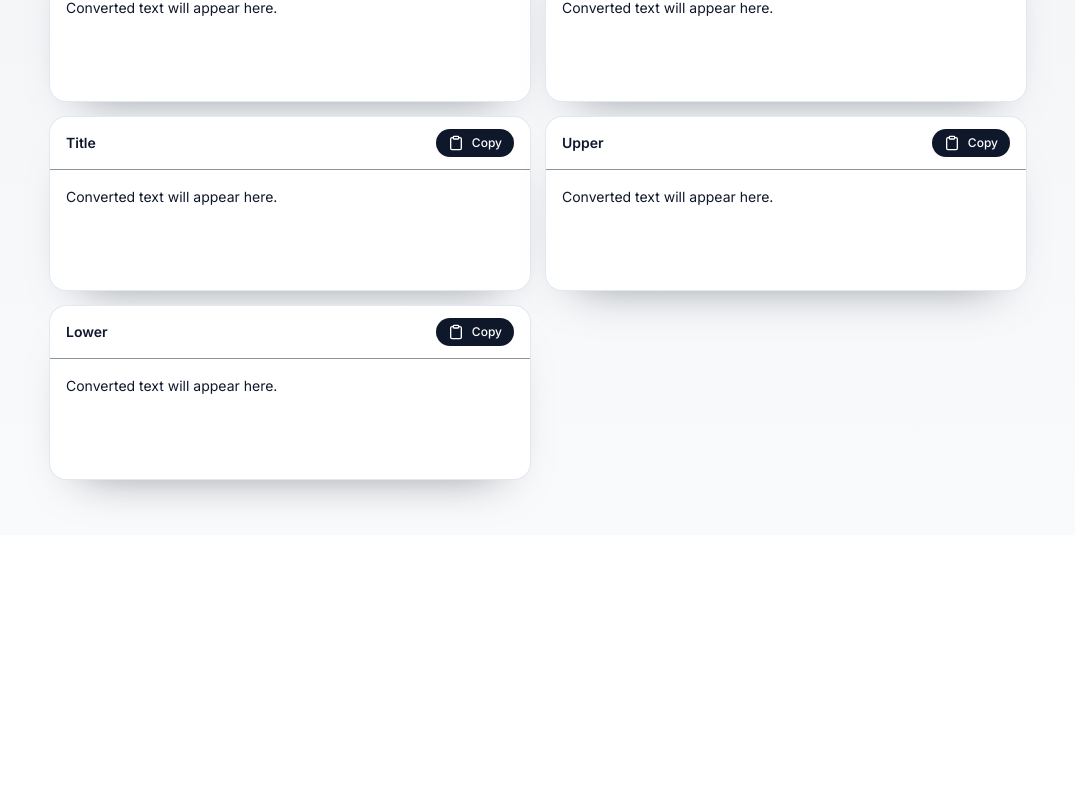
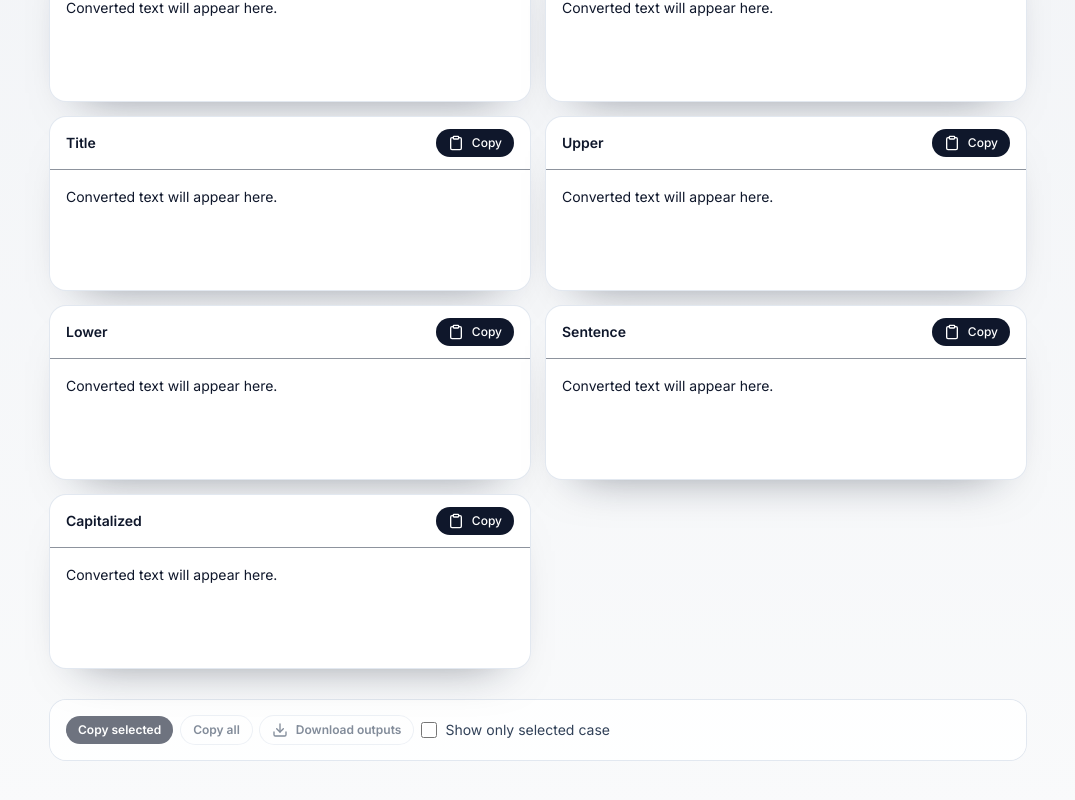
Before and after one commit to ChainPix/custom-website, a Next.js app: page /text-case in a window 1280 px wide. Shown: the part 792-1592 px from the top of the page, without its empty margins (102-1177 px from the left). Before the commit the page ends 1327 px from the top, so only its background shows below. Built offline with nearby package versions, Linux system fonts and the light colour scheme; no server answers.

Commit message:
Improve text-case accessibility and bulk copy/download

```diff
--- a/app/(tools)/text-case/TEXT_CASE.md
+++ b/app/(tools)/text-case/TEXT_CASE.md
@@ -10,8 +10,8 @@
 
 ## Immediate Plan
 - ✅ Validation & feedback: Add `aria-live` status for copy/clear; optional trim whitespace toggle; length advisory for very large inputs.
-- UX: Add sample input, “copy selected”/“copy all” options, and a toggle to show only selected case. Consider sentence case and capitalized mode. Add download output (text file).
-- Accessibility: Label output sections as regions; add sr-only status region; ensure controls have labels/aria; keep focus states.
+- ✅ UX: Add sample input, “copy selected”/“copy all” options, and a toggle to show only selected case. Consider sentence case and capitalized mode. Add download output (text file).
+- ✅ Accessibility: Label output sections as regions; add sr-only status region; ensure controls have labels/aria; keep focus states.
 - SEO/Content: Add brief how-to/FAQ and privacy note; consider FAQPage JSON-LD in page metadata.
 - Testing: Add `TESTING.md` with manual steps and sample strings (camel, snake, mixed separators).
 
--- a/app/(tools)/text-case/client.tsx
+++ b/app/(tools)/text-case/client.tsx
@@ -2,9 +2,9 @@
 
 import Link from "next/link";
 import { useMemo, useState } from "react";
-import { Clipboard, Check, RefreshCcw } from "lucide-react";
+import { Clipboard, Check, Download, Eye, EyeOff, RefreshCcw, Sparkles } from "lucide-react";
 
-type CaseType = "camel" | "pascal" | "snake" | "kebab" | "title" | "upper" | "lower";
+type CaseType = "camel" | "pascal" | "snake" | "kebab" | "title" | "upper" | "lower" | "sentence" | "capitalized";
 
 const toWords = (text: string) =>
   text
@@ -33,6 +33,15 @@ const converters: Record<CaseType, (text: string) => string> = {
       .join(" "),
   upper: (text) => text.toUpperCase(),
   lower: (text) => text.toLowerCase(),
+  sentence: (text) => {
+    const trimmed = text.trim();
+    if (!trimmed) return "";
+    return trimmed.charAt(0).toUpperCase() + trimmed.slice(1).toLowerCase();
+  },
+  capitalized: (text) =>
+    toWords(text)
+      .map((w) => w.charAt(0).toUpperCase() + w.slice(1).toLowerCase())
+      .join(" "),
 };
 
 const LARGE_THRESHOLD = 50000;
@@ -44,6 +53,7 @@ export default function TextCaseClient() {
   const [trimInput, setTrimInput] = useState(true);
   const [warning, setWarning] = useState("");
   const [status, setStatus] = useState("Ready");
+  const [showOnlySelected, setShowOnlySelected] = useState(false);
 
   const outputs = useMemo(() => {
     const text = trimInput ? input.trim() : input;
@@ -73,6 +83,35 @@ export default function TextCaseClient() {
     }
   };
 
+  const handleCopySelected = () => {
+    const entry = outputs.find(([key]) => key === selected);
+    if (!entry) return;
+    handleCopy(entry[1], selected);
+  };
+
+  const handleCopyAll = async () => {
+    const text = outputs.map(([key, value]) => `${key}: ${value}`).join("\n");
+    try {
+      await navigator.clipboard.writeText(text);
+      setStatus("Copied all");
+    } catch (err) {
+      console.error("Copy failed", err);
+      setStatus("Copy failed");
+    }
+  };
+
+  const handleDownload = () => {
+    const text = outputs.map(([key, value]) => `${key}: ${value}`).join("\n");
+    const blob = new Blob([text], { type: "text/plain" });
+    const url = URL.createObjectURL(blob);
+    const link = document.createElement("a");
+    link.href = url;
+    link.download = "text-cases.txt";
+    link.click();
+    URL.revokeObjectURL(url);
+    setStatus("Downloaded");
+  };
+
   return (
     <main className="space-y-8">
       <div className="sr-only" aria-live="polite">
@@ -91,7 +130,10 @@ export default function TextCaseClient() {
 
       <div className="space-y-4 rounded-2xl bg-white/90 p-5 shadow-[var(--shadow-soft)] ring-1 ring-slate-200">
         <div className="flex flex-wrap items-center gap-2">
+          <label className="flex items-center gap-2 text-sm text-slate-700" htmlFor="case-select">
+            <span className="font-semibold text-slate-900">Case</span>
             <select
+              id="case-select"
               value={selected}
               onChange={(event) => setSelected(event.target.value as CaseType)}
               className="rounded-lg border border-slate-200 px-3 py-2 text-sm text-slate-800 shadow-inner focus:border-slate-400 focus:outline-none focus:ring-2 focus:ring-slate-200"
@@ -103,7 +145,10 @@ export default function TextCaseClient() {
               <option value="title">Title Case</option>
               <option value="upper">UPPERCASE</option>
               <option value="lower">lowercase</option>
+              <option value="sentence">Sentence case</option>
+              <option value="capitalized">Capitalized Words</option>
             </select>
+          </label>
           <label className="flex items-center gap-2 text-sm text-slate-700">
             <input
               type="checkbox"
@@ -120,12 +165,23 @@ export default function TextCaseClient() {
             <RefreshCcw className="h-4 w-4" />
             Clear
           </button>
+          <button
+            onClick={() => {
+              setInput("convert THIS_sample-text to Multiple Cases easily");
+              setStatus("Sample loaded");
+            }}
+            className="flex items-center gap-2 rounded-full bg-white px-3 py-1.5 text-xs font-medium text-slate-600 shadow-[var(--shadow-soft)] ring-1 ring-slate-200 transition hover:-translate-y-0.5"
+          >
+            <Sparkles className="h-4 w-4" />
+            Load sample
+          </button>
         </div>
         <textarea
           className="h-[160px] w-full rounded-xl border border-slate-200 bg-white px-3 py-3 text-sm text-slate-800 shadow-inner shadow-slate-200 focus:border-slate-400 focus:outline-none focus:ring-2 focus:ring-slate-200"
           value={input}
           onChange={(event) => setInput(event.target.value)}
           placeholder="Paste text to convert"
+          aria-label="Text input"
         />
         {warning ? (
           <p className="text-sm font-medium text-amber-600" role="alert">
@@ -139,7 +195,7 @@ export default function TextCaseClient() {
       </div>
 
       <div className="grid gap-4 md:grid-cols-2">
-        {outputs.map(([key, value]) => (
+        {(showOnlySelected ? outputs.filter(([key]) => key === selected) : outputs).map(([key, value]) => (
           <div
             key={key}
             className={`rounded-2xl ${
@@ -164,12 +220,49 @@ export default function TextCaseClient() {
               className={`min-h-[120px] whitespace-pre-wrap break-words p-4 text-sm leading-relaxed ${
                 key === selected ? "text-slate-100" : "text-slate-900"
               }`}
+              role="region"
+              aria-label={`${key} output`}
+              tabIndex={0}
             >
               {value || "Converted text will appear here."}
             </pre>
           </div>
         ))}
       </div>
+
+      <div className="flex flex-wrap items-center gap-2 rounded-2xl bg-white/90 p-4 shadow-[var(--shadow-soft)] ring-1 ring-slate-200">
+        <button
+          onClick={handleCopySelected}
+          className="rounded-full bg-slate-900 px-3 py-1.5 text-xs font-semibold text-white shadow-[0_16px_32px_-24px_rgba(15,23,42,0.55)] transition hover:-translate-y-0.5 disabled:opacity-60"
+          disabled={!input.trim()}
+        >
+          Copy selected
+        </button>
+        <button
+          onClick={handleCopyAll}
+          className="rounded-full bg-white px-3 py-1.5 text-xs font-semibold text-slate-700 shadow-[var(--shadow-soft)] ring-1 ring-slate-200 transition hover:-translate-y-0.5 disabled:opacity-60"
+          disabled={!input.trim()}
+        >
+          Copy all
+        </button>
+        <button
+          onClick={handleDownload}
+          className="flex items-center gap-2 rounded-full bg-white px-3 py-1.5 text-xs font-semibold text-slate-700 shadow-[var(--shadow-soft)] ring-1 ring-slate-200 transition hover:-translate-y-0.5 disabled:opacity-60"
+          disabled={!input.trim()}
+        >
+          <Download className="h-4 w-4" />
+          Download outputs
+        </button>
+        <label className="flex items-center gap-2 text-sm text-slate-700">
+          <input
+            type="checkbox"
+            checked={showOnlySelected}
+            onChange={(e) => setShowOnlySelected(e.target.checked)}
+            className="h-4 w-4 accent-slate-900"
+          />
+          Show only selected case
+        </label>
+      </div>
     </main>
   );
 }
```
Lines whose indentation alone changed are shown as unchanged.
